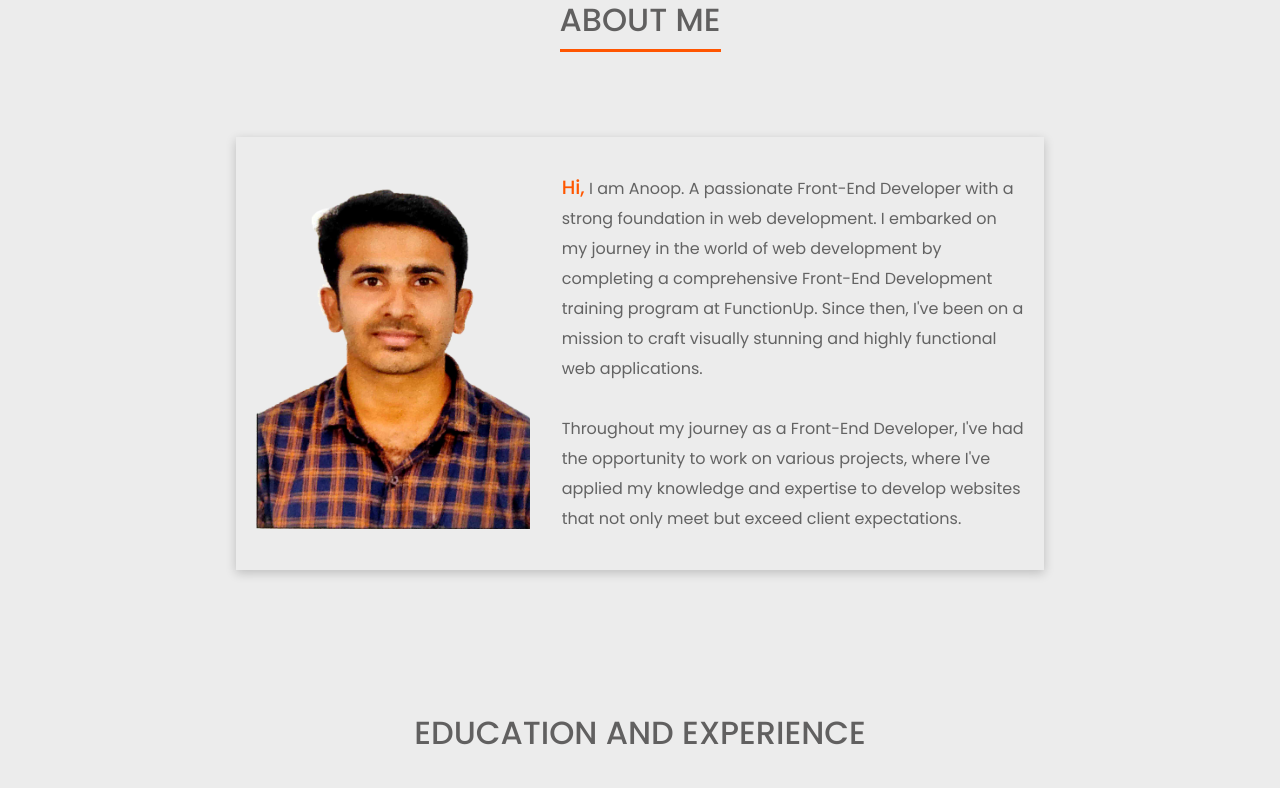
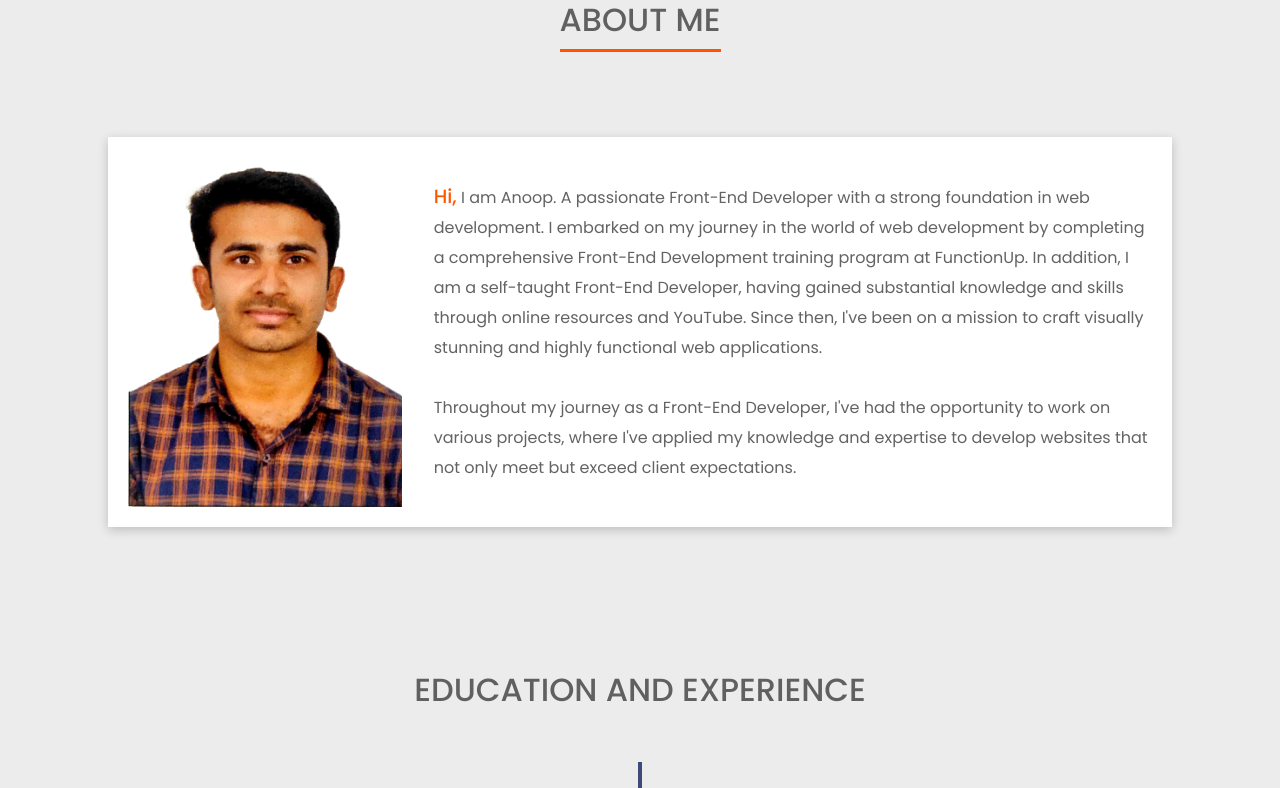
Before and after one commit to AnoopAG91/My-New-PortFolio, a React (Create React App) app: page / in a window 1280 px wide. Shown: the part 900-1688 px from the top of the page. Built offline with nearby package versions, Linux system fonts and the light colour scheme.

Commit message:
made changes

```diff
--- a/src/Pages/About.css
+++ b/src/Pages/About.css
@@ -23,9 +23,10 @@
     align-items: center;
     padding: 20px;
     gap: 2rem;
-    width: 60%;
+    width: 80%;
     box-shadow: 0 3px 10px rgba(0,0,0,0.2);
     margin: 4rem 0;
+    background-color: #fff;
 }
 .about-content img{
     width: 300px;
--- a/src/Pages/About.js
+++ b/src/Pages/About.js
@@ -14,11 +14,14 @@ function About() {
                 <div className='about-content'>
                     <img src={myImage} alt='my-img'/>
                     <p><span className='content-hi'>Hi,</span> I am Anoop. A passionate Front-End Developer with a strong foundation in web development.
-                        I embarked on my journey in the world of web development by completing a comprehensive Front-End Development training program at FunctionUp.
-                        Since then, I've been on a mission to craft visually stunning and highly functional web applications.
+                     I embarked on my journey in the world of web development by completing a comprehensive Front-End Development training program
+                     at FunctionUp. In addition, I am a self-taught Front-End Developer, having gained substantial knowledge and skills through
+                     online resources and YouTube. Since then,
+                    I've been on a mission to craft visually stunning and highly functional web applications.
                         <br /><br />
                         Throughout my journey as a Front-End Developer, I've had the opportunity to work on various projects,
-                        where I've applied my knowledge and expertise to develop websites that not only meet but exceed client expectations.</p>
+                        where I've applied my knowledge and
+                         expertise to develop websites that not only meet but exceed client expectations.</p>
 
                 </div>
 
--- a/src/Pages/Contact.css
+++ b/src/Pages/Contact.css
@@ -33,6 +33,8 @@
     flex-direction: column;
     gap: 20px;
     background-color: #fff;
+    align-items: center;
+    justify-content: center;
 }
 .contact-form h2 {
     display: flex;
```
